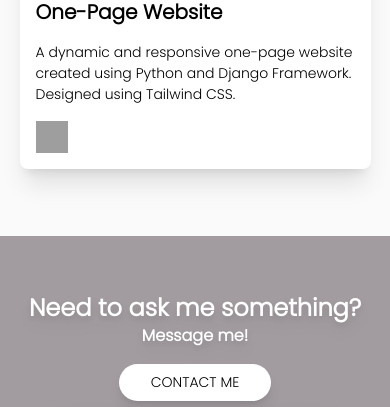
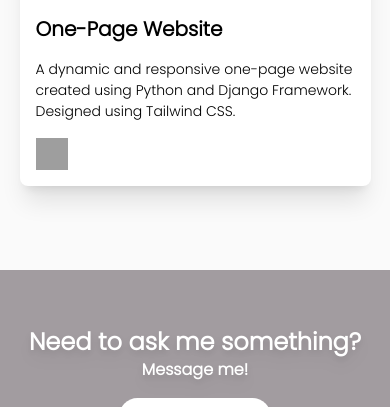
Before and after one commit to jhonejhee/website-core, a Django app: page / in a window 390 px wide. Shown: the part 2427-2834 px from the top of the page. Run offline with Django 4.2, Linux system fonts and the light colour scheme; data comes from the database, SQL or seed files in the repository; some libraries are stand-ins or nearby versions; grey boxes are pictures that could not be loaded.

Commit message:
set section minimum height

```diff
--- a/portfolio/templates/techstack/index.html
+++ b/portfolio/templates/techstack/index.html
@@ -1,7 +1,7 @@
 {% load static %}
 {% if tech_stack %}
     <section class="h-auto flex items-center justify-center" id="techstack">
-        <div class="h-auto flex items-center md:w-[70%] w-[90%]">
+        <div class="h-auto min-h-screen flex items-center md:w-[70%] w-[90%]">
             <div class="flex flex-col items-center mx-auto py-[8vh] w-full">
                 <div class="text-center">
                     <h1 class="text-2xl sm:text-4xl md:text-5xl font-bold">Tech Stack</h1>
--- a/portfolio/templates/works/index.html
+++ b/portfolio/templates/works/index.html
@@ -1,6 +1,6 @@
 {% load static %}
 <section class="h-auto flex item-center justify-center" id="projects">
-    <div class="h-auto flex items-center md:w-[70%] w-[90%]">
+    <div class="h-auto min-h-screen flex items-center md:w-[70%] w-[90%]">
         <div class="flex flex-col items-center mx-auto py-[8vh] w-full">
             <div class="text-center">
                 <h1 class="text-2xl sm:text-4xl md:text-5xl font-bold">Projects</h1>
```
